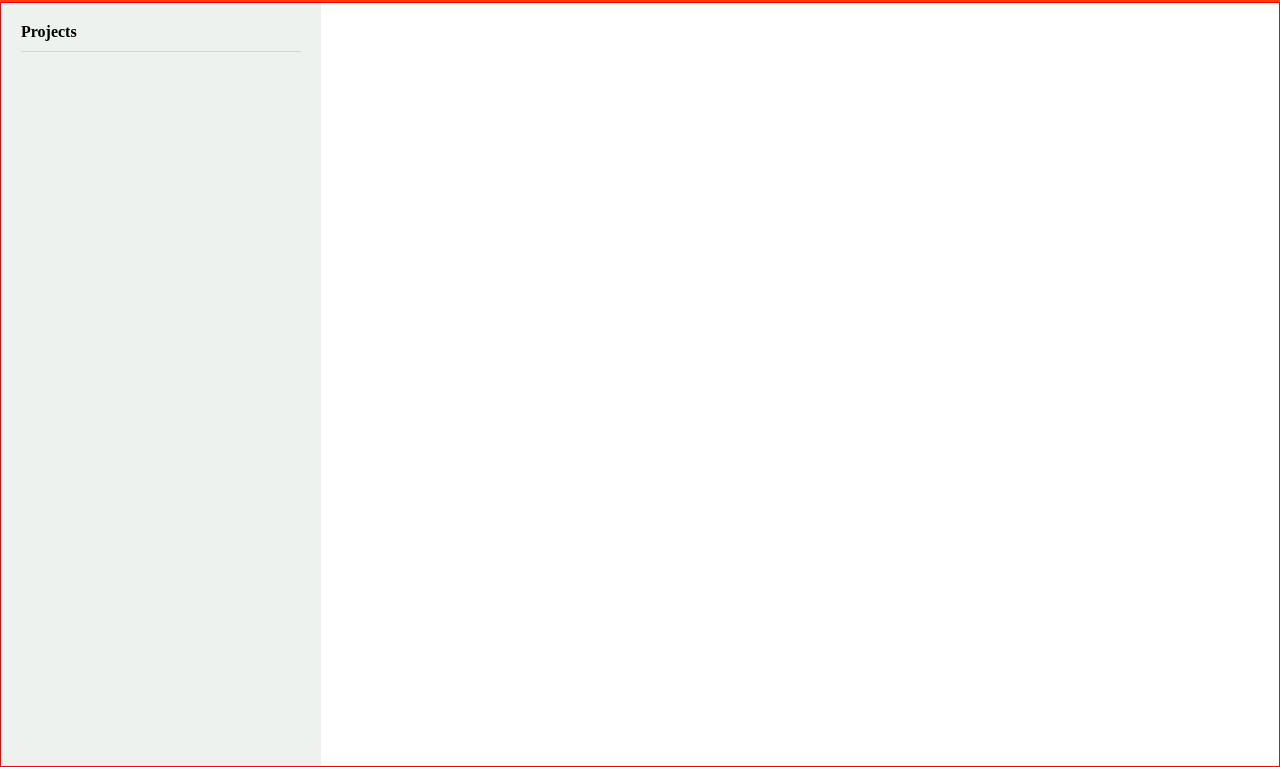
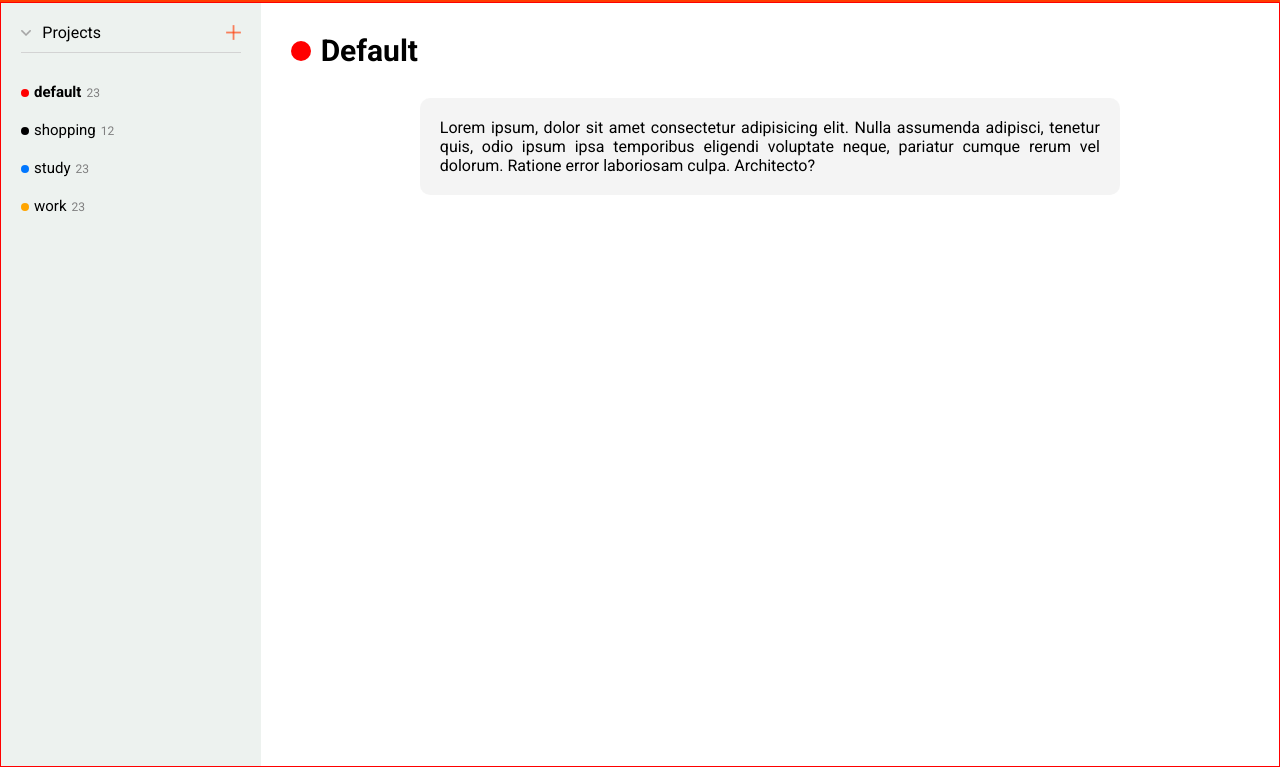
Before and after one commit to misterpaul4/TODO-List, a website built with webpack: page experiments/index.html in a window 1280 px wide. Shown: the part 33-800 px from the top of the page. Built offline with nearby package versions, Linux system fonts and the light colour scheme.

Commit message:
Add content to the side bar and main page

```diff
--- a/experiments/index.html
+++ b/experiments/index.html
@@ -3,6 +3,7 @@
 <head>
   <meta charset="UTF-8">
   <meta name="viewport" content="width=device-width, initial-scale=1.0">
+  <link href="https://fonts.googleapis.com/css2?family=Roboto:wght@100;400;700&display=swap" rel="stylesheet">
   <link rel="stylesheet" href="style.css">
   <title>Todo List</title>
 </head>
@@ -28,14 +29,50 @@
     </div>
   </header>
 
-  <section class="panel">
-    <section class="action-panel">
-      <div class="project-header">Projects<span class="action-plus"></span></div>
+  <main class="panel">
+    <nav class="action-panel">
+      <div class="project-header">
+        <div class="project-title">
+          <div class="arrow bg-icon"></div>
+          <div>Projects</div>
+        </div>
+        <div class="action-plus bg-icon"></div>
+      </div>
+
+      <div class="projects">
+        <div class="project">
+          <div class="icon red"></div>
+          <div class="title selected">default</div>
+          <div class="number-of-todos">23</div>
+        </div>
+        <div class="project">
+          <div class="icon black"></div>
+          <div class="title">shopping</div>
+          <div class="number-of-todos">12</div>
+        </div>
+        <div class="project">
+          <div class="icon blue"></div>
+          <div class="title">study</div>
+          <div class="number-of-todos">23</div>
+        </div>
+        <div class="project">
+          <div class="icon orange"></div>
+          <div class="title">work</div>
+          <div class="number-of-todos">23</div>
+        </div>
+      </div>
+    </nav>
+
+    <section class="project-details">
+      <div class="project-title"><span class="project-icon red"></span> Default</div>
+      <div class="project-description">
+        Lorem ipsum, dolor sit amet consectetur adipisicing elit. Nulla
+        assumenda adipisci, tenetur quis, odio ipsum ipsa temporibus
+        eligendi voluptate neque, pariatur cumque rerum vel dolorum.
+        Ratione error laboriosam culpa. Architecto?
+      </div>
+      <div class="todos"></div>
     </section>
-
-    <section class="project-body">
-
-    </section>
-  </section>
+  </main>
 </body>
 </html>
--- a/experiments/style.css
+++ b/experiments/style.css
@@ -2,6 +2,10 @@
   padding: 0;
   margin: 0;
   box-sizing: border-box;
+}
+
+body {
+  font-family: 'Roboto', sans-serif;
 }
 
 header {
@@ -20,8 +24,7 @@ header .logo {
   background-image: url(./images/icons/check.png);
 }
 
-.bg-icon,
-.action-plus {
+.bg-icon {
   background-repeat: no-repeat;
   background-size: cover;
   background-position: center;
@@ -44,40 +47,6 @@ header .logo {
   display: flex;
   height: calc(100vh - 35px);
   border: 1px solid red;
-}
-
-.action-panel {
-  background: #edf2ef;
-  width: 25%;
-  font-weight: bold;
-  padding: 20px;
-}
-
-.project-header {
-  border-bottom: 1px solid lightgray;
-  padding-bottom: 10px;
-}
-
-.action-plus {
-  width: 20px;
-  height: 20px;
-  background-image: url(./images/icons/action-plus.png);
-}
-
-.notice {
-  background-image: url(./images/icons/bell.png);
-  position: relative;
-  margin: 0 15px;
-}
-
-.notification {
-  position: absolute;
-  top: 0;
-  right: -2px;
-  width: 8px;
-  height: 8px;
-  background: orange;
-  border-radius: 100%;
 }
 
 .settings {
@@ -114,3 +83,152 @@ header .logo {
 .search-input input::placeholder {
   color: white;
 }
+
+/* side bar */
+
+.action-panel {
+  background: #edf2ef;
+  width: 260px;
+  padding: 20px;
+}
+
+.project-header {
+  display: flex;
+  justify-content: space-between;
+  align-items: center;
+  border-bottom: 1px solid lightgray;
+  padding-bottom: 10px;
+}
+
+.project-header .project-title {
+  display: flex;
+  align-items: center;
+  justify-content: space-between;
+  width: 80px;
+}
+
+.action-plus {
+  width: 15px;
+  height: 15px;
+  background-image: url(./images/icons/action-plus.png);
+}
+
+.arrow {
+  width: 10px;
+  height: 10px;
+  background-image: url(./images/icons/arrow-down-angle.png);
+}
+
+.notice {
+  background-image: url(./images/icons/bell.png);
+  position: relative;
+  margin: 0 15px;
+}
+
+.notification {
+  position: absolute;
+  top: 0;
+  right: -2px;
+  width: 8px;
+  height: 8px;
+  background: orange;
+  border-radius: 100%;
+}
+
+.projects {
+  margin-top: 20px;
+}
+
+.project {
+  display: flex;
+  align-items: baseline;
+  padding: 10px 0;
+}
+
+.project .icon {
+  width: 8px;
+  height: 8px;
+  border-radius: 50%;
+}
+
+.project .icon.red {
+  background-color: red;
+}
+
+.project .icon.orange {
+  background-color: orange;
+}
+
+.project .icon.black {
+  background-color: black;
+}
+
+.project .icon.blue {
+  background-color: rgb(0, 119, 255);
+}
+
+.project .title {
+  margin: 0 5px;
+  font-size: 15px;
+  cursor: pointer;
+}
+
+.project .title.selected {
+  font-weight: bold;
+}
+
+.project .title:hover {
+  text-decoration: underline;
+}
+
+.project .number-of-todos {
+  color: grey;
+  font-size: 12px;
+}
+
+/* this is the project details section */
+
+.project-details {
+  padding: 30px;
+  width: calc(100vw - 260px);
+}
+
+.project-details .project-title {
+  font-weight: bold;
+  font-size: 30px;
+  display: flex;
+  align-items: baseline;
+  margin-bottom: 30px;
+}
+
+.project-details .project-title .project-icon {
+  width: 20px;
+  height: 20px;
+  border-radius: 50%;
+  margin-right: 10px;
+}
+
+.project-details .project-title .project-icon.red {
+  background-color: red;
+}
+
+.project-details .project-title .project-icon.orange {
+  background-color: orange;
+}
+
+.project-details .project-title .project-icon.black {
+  background-color: black;
+}
+
+.project-details .project-title .project-icon.blue {
+  background-color: rgb(0, 119, 255);
+}
+
+.project-details .project-description {
+  background-color: rgba(197, 197, 197, 0.198);
+  padding: 20px;
+  border-radius: 10px;
+  width: 700px;
+  text-align: justify;
+  margin: 0 auto;
+}
```
